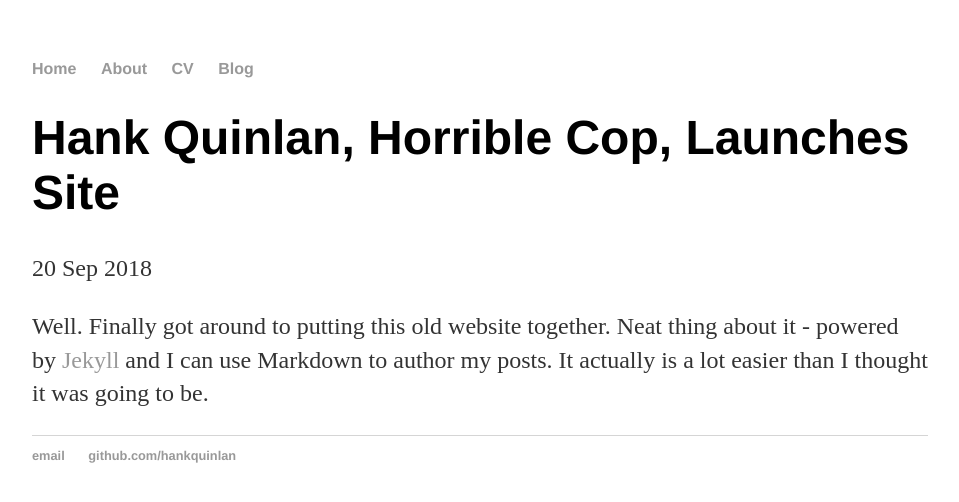
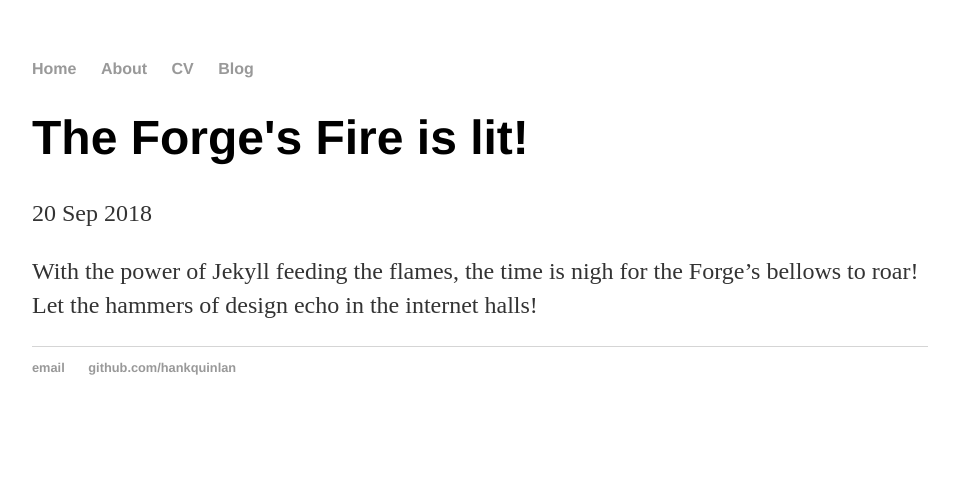
Before and after one commit to nagadakos/nagadakos.github.io, a Jekyll site: the page built from _posts/2018-09-20-site-is-launched.md, in a window 1280 px wide. Shown: the top 502 px of the page, without its empty margins (160-1119 px from the left). Built offline with Jekyll 4.4.1, drawn with Linux system fonts in a browser that asks for light colours.

Commit message:
Update 2018-09-20-site-is-launched.md

```diff
--- a/_posts/2018-09-20-site-is-launched.md
+++ b/_posts/2018-09-20-site-is-launched.md
@@ -1,9 +1,8 @@
 ---
 layout: post
-title: "Hank Quinlan, Horrible Cop, Launches Site"
+title: "The Forge's Fire is lit!"
 date: 2018-09-20
 ---
 
-Well. Finally got around to putting this old website together. Neat thing about it - powered by
-[Jekyll](http://jekyllrb.com) and I can use Markdown to author my posts. It actually is a lot
-easier than I thought it was going to be.
+With the power of Jekyll feeding the flames, the time is nigh for the Forge's bellows to roar!
+Let the hammers of design echo in the internet halls!
```
